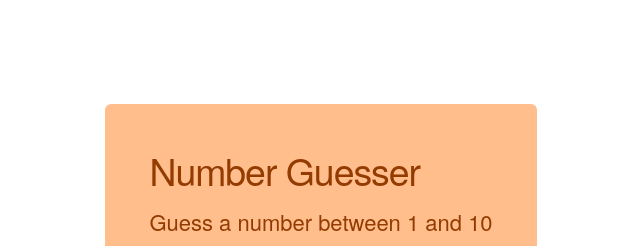
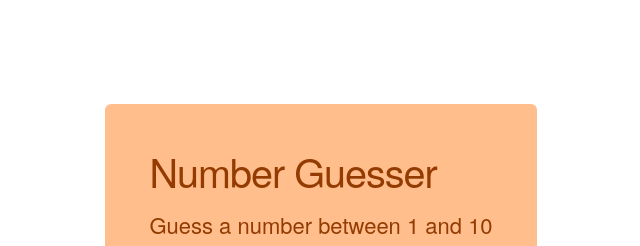
Before and after one commit to richwalton/number-guesser, a plain HTML site: page index.html in a window 1280 px wide. Shown: the top 246 px of the page, without its empty margins (319-959 px from the left). Drawn offline with nearby package versions, Linux system fonts and the light colour scheme.

Commit message:
style adjustment

```diff
--- a/style.css
+++ b/style.css
@@ -17,7 +17,7 @@ body {
 }
 
 h1 {
-    font-size: 1.7em;
+    font-size: 1.8em;
     margin-bottom:.3em;
 }
 
```
